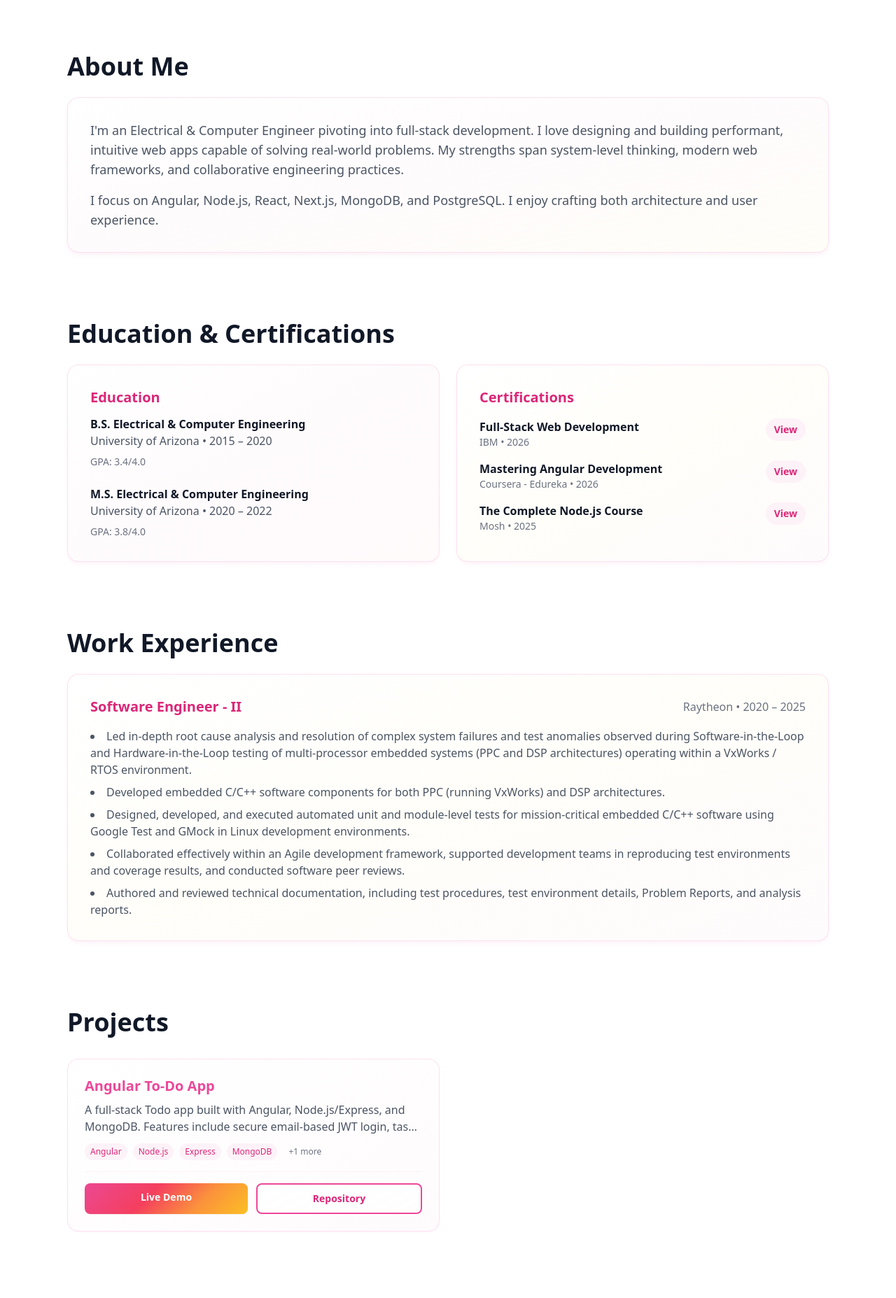
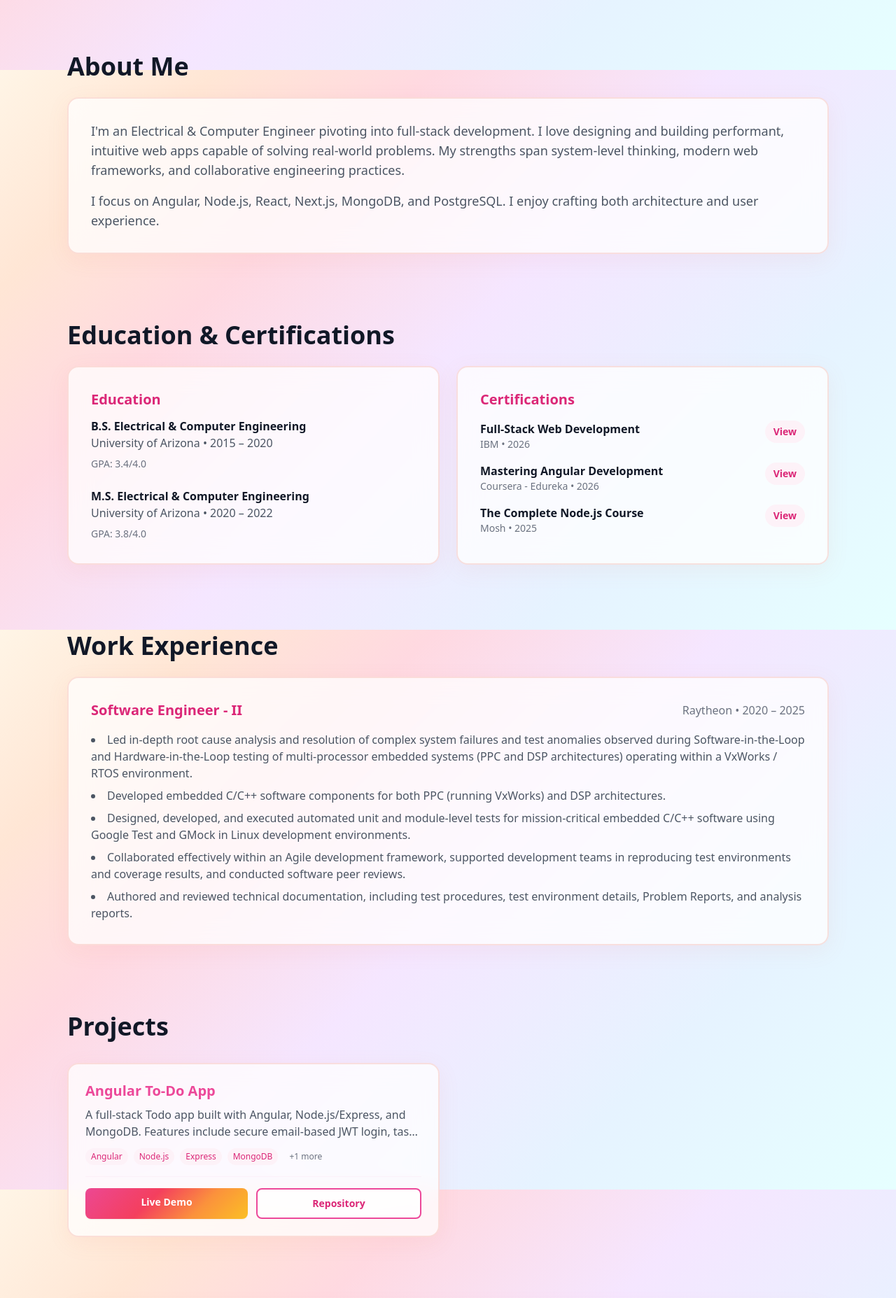
Before and after one commit to ZahraaSadeqProd/Profile, a Next.js app: page / in a window 1280 px wide. Shown: the part 700-2555 px from the top of the page at 70% size. Built offline with nearby package versions, Linux system fonts and the light colour scheme.

Commit message:
changing the styles

```diff
--- a/src/pages/_app.tsx
+++ b/src/pages/_app.tsx
@@ -11,7 +11,7 @@ export default function App({ Component, pageProps }: AppProps) {
       <Head>
         <title>Zahraa Sadeq | Software Engineer</title>
       </Head>
-      <div className="bg-white text-gray-900 dark:bg-bgDark dark:text-gray-100 min-h-screen">
+      <div className="theme-bg text-gray-900 dark:text-gray-100 min-h-screen">
         <Navbar />
         <Component {...pageProps} />
         <Footer />
--- a/src/pages/index.tsx
+++ b/src/pages/index.tsx
@@ -16,13 +16,7 @@ export default function Home() {
         >
           About Me
         </h2>
-        <div
-          className="bg-gradient-to-br from-white/95 via-primary-50/30 to-tertiary-50/40
-                        dark:from-surface-dark-elevated dark:via-surface-dark-elevated dark:to-surface-dark-elevated
-                        rounded-2xl p-6 sm:p-8
-                        border border-primary-200/60 dark:border-gray-700/50
-                        shadow-md shadow-primary-100/50 dark:shadow-none backdrop-blur-sm"
-        >
+        <div className="glass-card p-6 sm:p-8">
           <p className="text-gray-600 dark:text-gray-300 leading-relaxed text-base sm:text-lg">
             I&apos;m an Electrical &amp; Computer Engineer pivoting into
             full-stack development. I love designing and building performant,
@@ -46,13 +40,7 @@ export default function Home() {
           Education &amp; Certifications
         </h2>
         <div className="grid grid-cols-1 lg:grid-cols-2 gap-6">
-          <div
-            className="bg-gradient-to-br from-white/95 via-primary-50/30 to-secondary-50/30
-                          dark:from-surface-dark-elevated dark:via-surface-dark-elevated dark:to-surface-dark-elevated
-                          rounded-2xl p-6 sm:p-8
-                          border border-primary-200/60 dark:border-gray-700/50
-                          shadow-md shadow-primary-100/40 dark:shadow-none backdrop-blur-sm"
-          >
+          <div className="glass-card p-6 sm:p-8">
             <h3 className="text-lg sm:text-xl font-bold text-primary-600 dark:text-primary-400 mb-3">
               Education
             </h3>
@@ -82,13 +70,7 @@ export default function Home() {
             </div>
           </div>
 
-          <div
-            className="bg-gradient-to-br from-white/95 via-tertiary-50/30 to-primary-50/30
-                          dark:from-surface-dark-elevated dark:via-surface-dark-elevated dark:to-surface-dark-elevated
-                          rounded-2xl p-6 sm:p-8
-                          border border-primary-200/60 dark:border-gray-700/50
-                          shadow-md shadow-primary-100/40 dark:shadow-none backdrop-blur-sm"
-          >
+          <div className="glass-card p-6 sm:p-8">
             <h3 className="text-lg sm:text-xl font-bold text-primary-600 dark:text-primary-400 mb-4">
               Certifications
             </h3>
@@ -167,13 +149,7 @@ export default function Home() {
           Work Experience
         </h2>
         <div className="space-y-6">
-          <div
-            className="bg-gradient-to-br from-white/95 via-tertiary-50/30 to-primary-50/30
-                          dark:from-surface-dark-elevated dark:via-surface-dark-elevated dark:to-surface-dark-elevated
-                          rounded-2xl p-6 sm:p-8
-                          border border-primary-200/60 dark:border-gray-700/50
-                          shadow-md shadow-primary-100/40 dark:shadow-none backdrop-blur-sm"
-          >
+          <div className="glass-card p-6 sm:p-8">
             <div className="flex flex-col sm:flex-row sm:items-center sm:justify-between gap-2">
               <h3 className="text-lg sm:text-xl font-bold text-primary-600 dark:text-primary-400">
                 Software Engineer - II
@@ -230,13 +206,7 @@ export default function Home() {
           {projects.map((p) => (
             <div
               key={p.slug}
-              className="border border-primary-200/60 dark:border-gray-700/50 p-5 sm:p-6 rounded-2xl
-                         bg-gradient-to-br from-white/95 to-primary-50/30 dark:from-surface-dark-elevated dark:to-surface-dark-elevated
-                         hover:border-primary-400 dark:hover:border-primary-500/50
-                         shadow-sm shadow-primary-100/40 dark:shadow-none
-                         hover:shadow-lg hover:shadow-primary-200/60 dark:hover:shadow-primary-500/10
-                         transition-all duration-300
-                         flex flex-col backdrop-blur-sm"
+              className="glass-card p-5 sm:p-6 flex flex-col"
             >
               <Link
                 href={`/projects/${p.slug}`}
@@ -310,13 +280,7 @@ export default function Home() {
         id="contact"
         className="mt-16 sm:mt-24 mb-8 sm:mb-12 scroll-mt-24"
       >
-        <div
-          className="bg-gradient-to-br from-primary-100/60 via-white/90 to-secondary-100/50
-                        dark:from-surface-dark-elevated dark:via-surface-dark dark:to-surface-dark-elevated
-                        rounded-2xl p-8 sm:p-12 text-center
-                        border border-primary-200/70 dark:border-gray-700/50
-                        backdrop-blur-sm shadow-md shadow-primary-100/40 dark:shadow-none"
-        >
+        <div className="glass-card p-8 sm:p-12 text-center">
           <h2 className="text-2xl sm:text-3xl md:text-4xl font-bold mb-4 text-gray-900 dark:text-white">
             Let&apos;s Connect
           </h2>
--- a/src/styles/globals.css
+++ b/src/styles/globals.css
@@ -7,20 +7,18 @@ html {
 }
 
 body {
-  @apply bg-gradient-to-br from-primary-50/60 via-white to-tertiary-50/50
-         dark:from-surface-dark dark:via-surface-dark dark:to-surface-dark
-         text-gray-800 dark:text-gray-100;
+  @apply text-gray-800 dark:text-gray-100;
   @apply antialiased;
   min-height: 100vh;
-  background-image:
-    radial-gradient(circle at 20% 80%, rgba(236, 72, 147, 0.08) 0%, transparent 50%),
-    radial-gradient(circle at 80% 20%, rgba(244, 63, 94, 0.1) 0%, transparent 50%),
-    radial-gradient(circle at 40% 40%, rgba(251, 191, 36, 0.08) 0%, transparent 40%);
+  background: linear-gradient(135deg, #FEF5F3 0%, #FFF1EB 50%, #FFFAF8 100%);
+  background-attachment: fixed;
 }
 
 .dark body,
 body:where(.dark, .dark *) {
+  @apply dark:from-surface-dark dark:via-surface-dark dark:to-surface-dark;
   background-image: none;
+  background-color: #0F172A;
 }
 
 /* Custom utility classes */
@@ -48,9 +46,42 @@ button:focus-visible {
 
 /* Consistent section backgrounds */
 @layer components {
-  .section-card {
-    @apply bg-white/90 dark:bg-surface-dark-elevated rounded-2xl backdrop-blur-sm
-           shadow-sm border border-primary-100/30 dark:border-gray-700/50;
+  .theme-bg {
+    @apply bg-gradient-to-br;
+    background: linear-gradient(135deg, #FFF5E6 0%, #FFE6D5 15%, #FFD9E1 30%, #F5E6FF 50%, #E6F3FF 75%, #E6FFFF 100%);
+    background-attachment: fixed;
+  }
+
+  .dark .theme-bg {
+    @apply dark:bg-bgDark;
+    background: #0F172A;
+    background-attachment: initial;
+  }
+
+  /* Unified glass card style for light theme */
+  .glass-card {
+    @apply rounded-2xl backdrop-blur-lg border-2 transition-all duration-300;
+    background: rgba(255, 255, 255, 0.75);
+    border-color: rgba(232, 111, 93, 0.2);
+    box-shadow: 0 8px 32px 0 rgba(232, 111, 93, 0.08);
+  }
+
+  .glass-card:hover {
+    background: rgba(255, 255, 255, 0.85);
+    border-color: #EC4899;
+    box-shadow: 0 12px 40px 0 rgba(236, 72, 147, 0.25);
+  }
+
+  .dark .glass-card {
+    background: rgba(30, 41, 59, 0.7);
+    border-color: rgba(148, 163, 184, 0.15);
+    box-shadow: 0 8px 32px 0 rgba(0, 0, 0, 0.3);
+  }
+
+  .dark .glass-card:hover {
+    background: rgba(30, 41, 59, 0.8);
+    border-color: #EC4899;
+    box-shadow: 0 12px 40px 0 rgba(236, 72, 147, 0.35);
   }
 
   .text-gradient {
```
